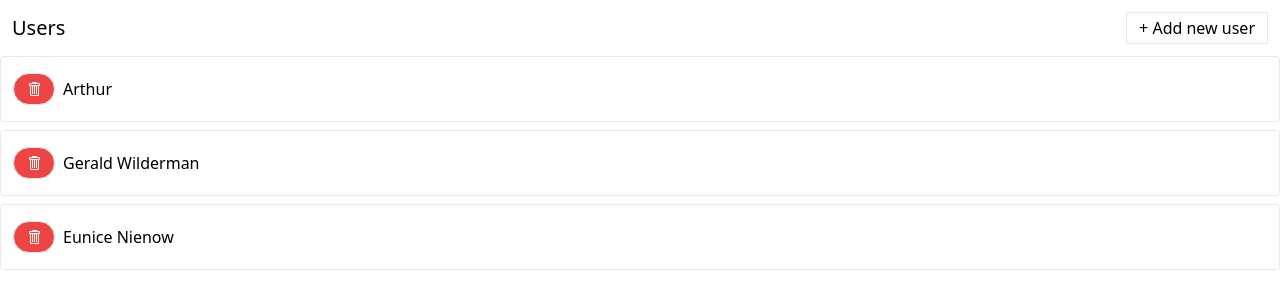
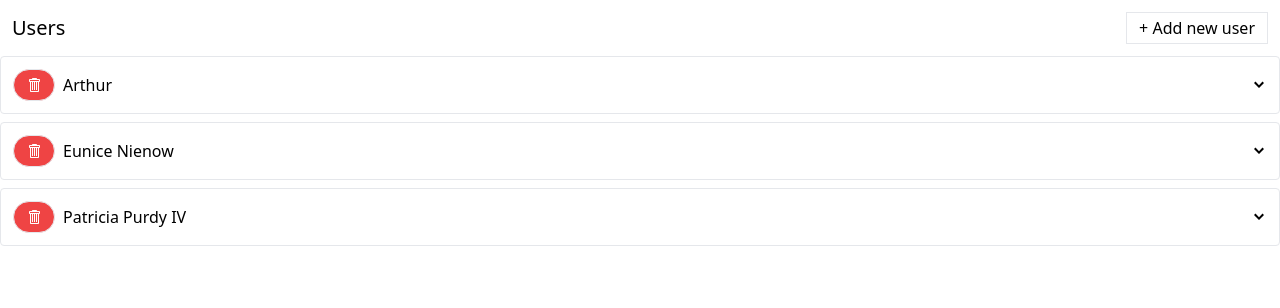
Before and after one commit to p2arthur/user_album_app_redux, a React (Vite) app: page / in a window 1280 px wide. Shown: the top 308 px of the page. Built offline with nearby package versions, Linux system fonts and the light colour scheme; data requests are answered from the project's data file.

Commit message:
feat: add expandable pannel

```diff
--- a/db.json
+++ b/db.json
@@ -5,12 +5,12 @@
       "name": "Arthur"
     },
     {
-      "name": "Gerald Wilderman",
-      "id": 2
+      "name": "Eunice Nienow",
+      "id": 4
     },
     {
-      "name": "Eunice Nienow",
-      "id": 4
+      "name": "Patricia Purdy IV",
+      "id": 5
     }
   ],
   "albums": [],
--- /dev/null
+++ b/src/components/ExpandablePanel.jsx
@@ -0,0 +1,25 @@
+import { useState } from "react";
+import { GoChevronDown, GoChevronUp } from "react-icons/go";
+
+function ExpandablePanel({ header, children }) {
+  const [expanded, setexpanded] = useState(false);
+
+  const handleClick = () => {
+    setexpanded(!expanded);
+  };
+
+  return (
+    <div className="mb-2 border rounded items-center">
+      <div className="flex justify-between items-center py-2 px-3 select-none">
+        {header}
+        <div onClick={handleClick} className="cursor-pointer">
+          {expanded ? <GoChevronUp /> : <GoChevronDown />}
+        </div>
+      </div>
+
+      {expanded && <div className="py-2 px-3 border-t">{children}</div>}
+    </div>
+  );
+}
+
+export default ExpandablePanel;
--- a/src/components/UserListItem.jsx
+++ b/src/components/UserListItem.jsx
@@ -1,7 +1,8 @@
-import { GoTrashcan } from "react-icons/go";
+import { GoTrashcan, GoChevronDown } from "react-icons/go";
 import { deleteUser } from "../store";
 import { useThunk } from "../hooks/useThunk";
 import Button from "./Button";
+import ExpandablePanel from "./ExpandablePanel";
 
 function UserListItem({ user }) {
   const [doDeleteUser, isLoading, error] = useThunk(deleteUser);
@@ -11,8 +12,9 @@ function UserListItem({ user }) {
     console.log(user.id);
   };
 
-  return (
-    <div className="mb-2 border rounded flex items-center p-3">
+  const header = (
+    <>
+      <div className="flex items-center">
         <Button
           loading={isLoading}
           onClick={handleDeleteUser}
@@ -24,7 +26,10 @@ function UserListItem({ user }) {
           {user.name}
         </div>
       </div>
+    </>
   );
+
+  return <ExpandablePanel header={header}>CONTENT</ExpandablePanel>;
 }
 
 export default UserListItem;
```
Lines whose indentation alone changed are shown as unchanged.
